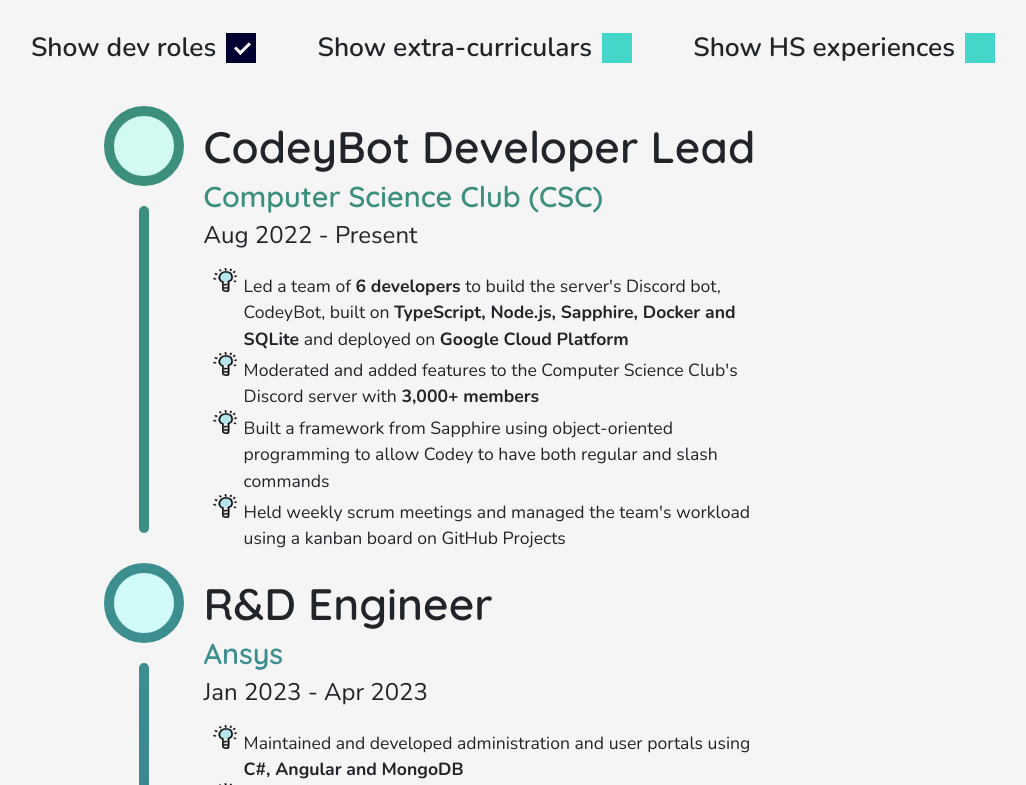
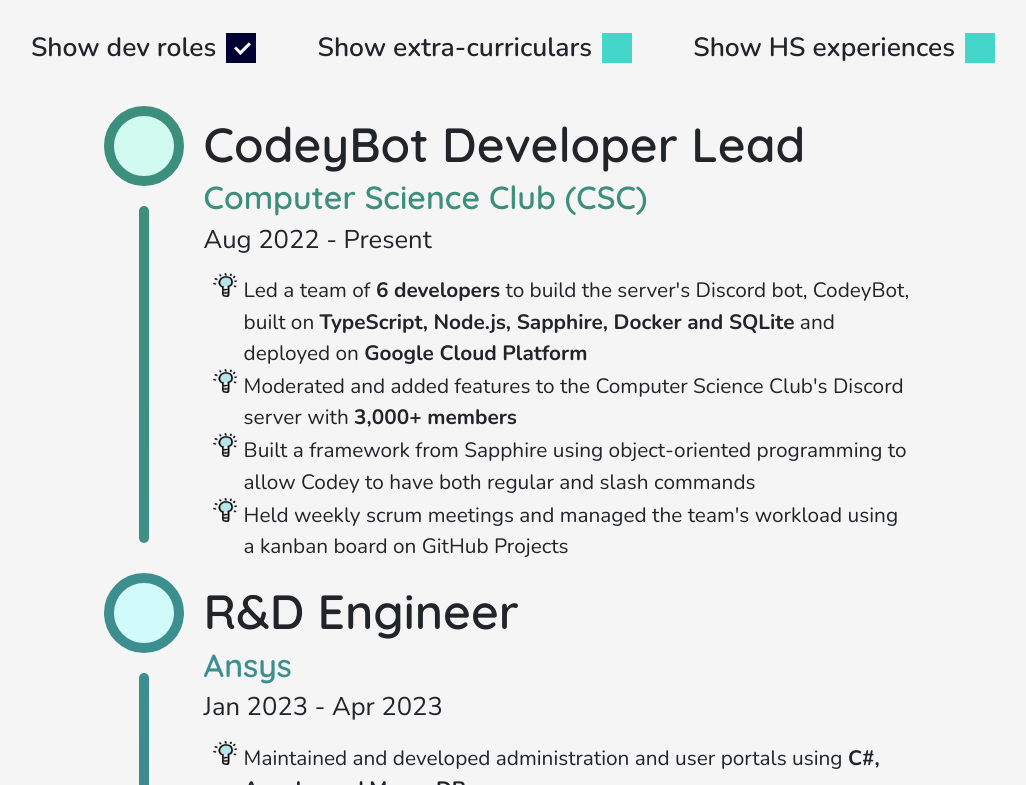
Before and after one commit to mcpenguin/the-arctic-blog, a React (Create React App) app: page / in a window 1280 px wide. Shown: the part 3715-4500 px from the top of the page, without its empty margins (122-1148 px from the left). Built offline with nearby package versions, Linux system fonts and the light colour scheme.

Commit message:
formatting changes to timeline

```diff
--- a/src/components/ExperienceEducation/ExperienceEducation.scss
+++ b/src/components/ExperienceEducation/ExperienceEducation.scss
@@ -39,7 +39,7 @@
 
 .section-experience {
 	.timeline {
-    padding: 2vh 0 5vh 10vw;
+    padding: 5vh 3vw;
     width: 100%;
     font-weight: 400;
 
@@ -65,7 +65,7 @@
 
 .section-education {
 	.timeline {
-    padding: 5vh 0 5vh 10vw;
+    padding: 5vh 5vw;
     width: 100%;
     font-weight: 400;
 
@@ -126,6 +126,7 @@
 }
 
 .section-experience {
+
   .title {
     @include center;
     background: linear-gradient(135deg, $homepage_colors),
--- a/src/components/ExperienceEducation/Timeline/TimelineElement.scss
+++ b/src/components/ExperienceEducation/Timeline/TimelineElement.scss
@@ -82,7 +82,7 @@ $hue_range: 140;
 
   .desc {
     width: 65%;
-    padding: 15px 20px 15px 20px;
+    padding: 10px 20px 15px 20px;
     order: 3;
 
     @media (max-width: $tablet_width) {
@@ -92,7 +92,7 @@ $hue_range: 140;
 
     @media (max-width: 450px) {
       width: 100%;
-      padding: 0 10px 0 30px;
+      padding: 0 10px 0 20px;
     }
 
     // title
@@ -100,7 +100,7 @@ $hue_range: 140;
       margin: 0;
       padding: 0;
       text-align: left;
-      font-size: 2.5em;
+      font-size: 3rem;
       font-weight: 600;
 
       @media (max-width: $tablet_width) {
@@ -112,7 +112,7 @@ $hue_range: 140;
     h4 {
       margin-top: 5px;
       text-align: left;
-      font-size: 1.8rem;
+      font-size: 2rem;
 
       @media (max-width: $tablet_width) {
         font-size: 1.5rem;
@@ -128,7 +128,7 @@ $hue_range: 140;
     }
 
     h6 {
-      font-size: 1.5rem;
+      font-size: 1.6rem;
       margin-top: 5px;
 
       @media (max-width: $tablet_width) {
@@ -140,6 +140,8 @@ $hue_range: 140;
   .body {
     order: 5;
     width: 100%;
+    font-size: 1.3rem;
+    font-weight: 400;
 
     display: flex;
 
@@ -152,12 +154,10 @@ $hue_range: 140;
     }
 
     .content {
-      width: 80%;
       padding: 10px 0 10px 10px;
 
       @media (max-width: $tablet_width) {
         width: 90%;
-        // padding: 10px 0 40px 0px;
       }
     }
   }
--- a/src/components/ExperienceEducation/educationData.tsx
+++ b/src/components/ExperienceEducation/educationData.tsx
@@ -1,7 +1,7 @@
 // module containing education data
 const data = [
   {
-    title: 'BCS Computer Science',
+    title: 'BCS Computer Science (Data Science)',
     subtitle: 'University of Waterloo',
     date: '2020 - 2025',
     content: (
@@ -23,20 +23,6 @@ const data = [
     ),
     tags: ['edu'],
   },
-  // {
-  //   title: 'Cambridge A-Levels',
-  //   subtitle: 'Sunway College',
-  //   date: '2018 - 2020',
-  //   content: (
-  //     <ul>
-  //       <li>
-  //         Achieved 4 A*s (Chemistry, Physics, Mathematics, Further Mathematics)
-  //       </li>
-  //       <li>Recipient of the Jeffrey Cheah Entrance Scholarship</li>
-  //     </ul>
-  //   ),
-  //   tags: ['edu'],
-  // },
 ];
 
 export default data;
--- a/src/components/Notes/Notes.scss
+++ b/src/components/Notes/Notes.scss
@@ -27,7 +27,7 @@
                 width: 80%;
                 padding: 20px;
                 margin-top: 10px;
-                background: #fffff5;
+                background: #fffff58e;
                 border: 2px solid #000031;
                 border-radius: 20px;
                 font-weight: 500;
```
